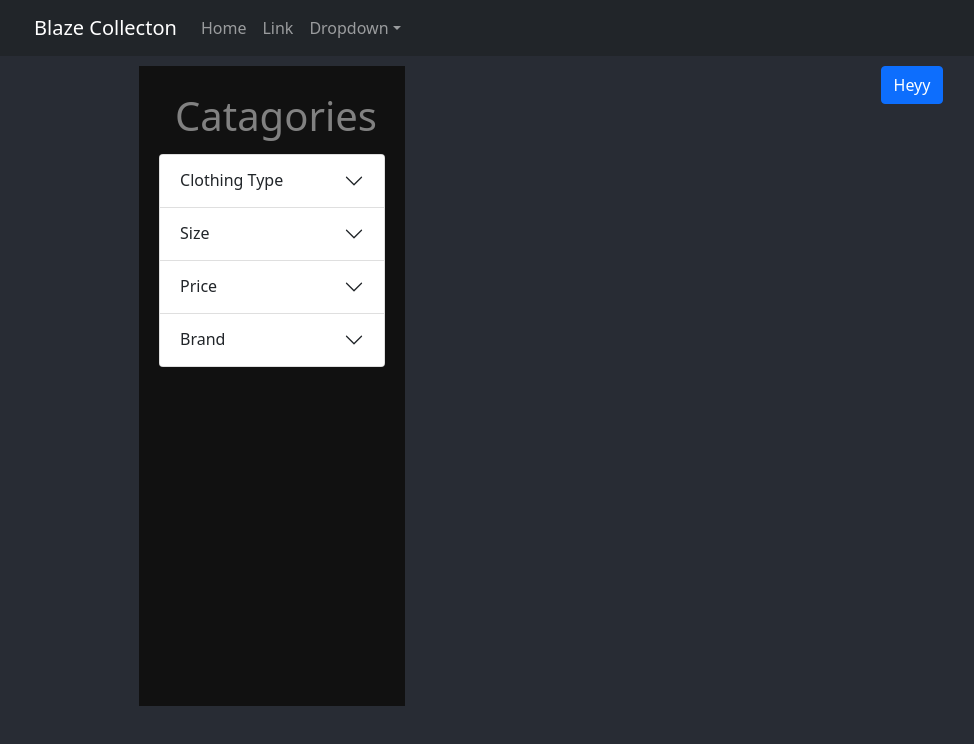
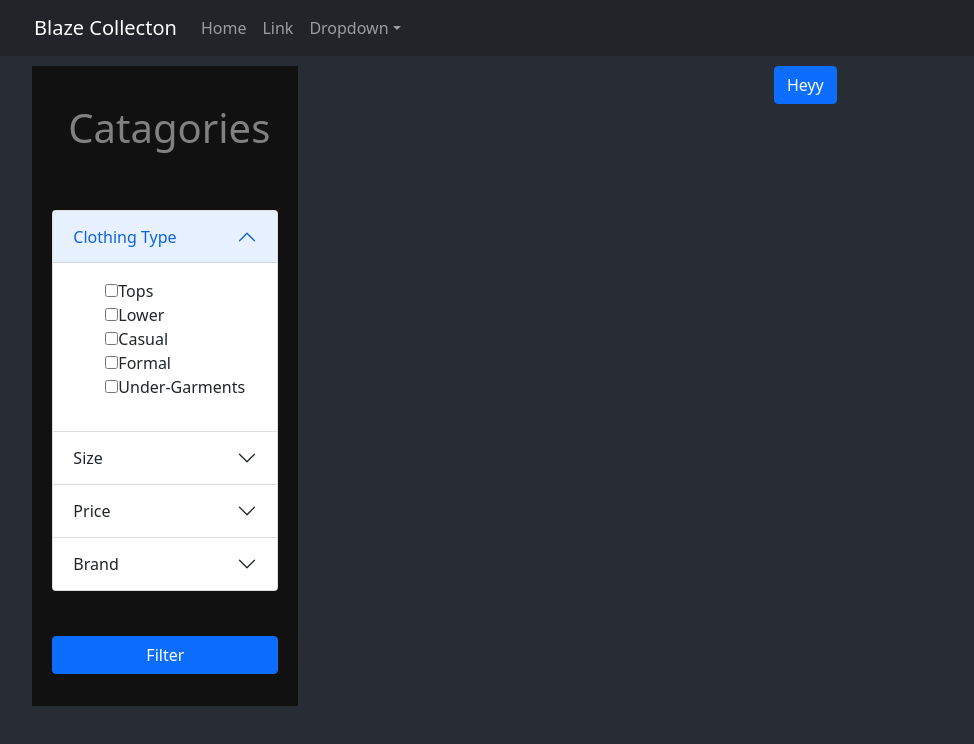
Before and after one commit to Abhay189/CPSC471_blazeProject, a React (Create React App) app: page / in a window 1280 px wide. Shown: the top 744 px of the page, without its empty margins (48-1022 px from the left). Built offline with nearby package versions, Linux system fonts and the light colour scheme.

Commit message:
Added side pannel and some layout changes

```diff
--- a/src/App.css
+++ b/src/App.css
@@ -1,16 +1,5 @@
 .App {
   text-align: center;
-}
-
-.App-logo {
-  height: 40vmin;
-  pointer-events: none;
-}
-
-@media (prefers-reduced-motion: no-preference) {
-  .App-logo {
-    animation: App-logo-spin infinite 20s linear;
-  }
 }
 
 .mainContainer{
@@ -44,63 +33,3 @@
   font-size: calc(10px + 2vmin);
   color: white;
 }
-
-.App-link {
-  color: #61dafb;
-}
- /* The sidebar menu */
- .sidenav {
-  /* height: 100%; Full-height: remove this if you want "auto" height */
-  height: 80vh;
-  /* position: fixed; Fixed Sidebar (stay in place on scroll) */
-  /* z-index: 1; Stay on top */
-  /* top: 20; Stay at the top */
-  background-color: #111; /* Black */
-  overflow-x: hidden; /*Disable horizontal scroll */
-  padding: 20px;
-}
-
-/* The navigation menu links */
-.sidenav a{
-  padding: 6px 8px 6px 16px;
-  text-decoration: none;
-  font-size: 25px;
-  color: #818181;
-  display: block;
-}
- .sidenav h1{
-  justify-self: flex-end;
-  padding: 6px 8px 6px 16px;
-  text-decoration: none;
-  color: #818181;
-  display: block;
-}
-.motii{
-  background-color: #61dafb;
-}
-/* When you mouse over the navigation links, change their color */
-.sidenav a:hover {
-  color: #f1f1f1;
-}
-
-/* Style page content */
-.main {
-  margin-left: 160px; /* Same as the width of the sidebar */
-  padding: 0px 10px;
-}
-
-/* On smaller screens, where height is less than 450px, change the style of the sidebar (less padding and a smaller font size) */
-@media screen and (max-height: 450px) {
-  .sidenav {padding-top: 15px;}
-  .sidenav a {font-size: 18px;}
-}
-
-
-@keyframes App-logo-spin {
-  from {
-    transform: rotate(0deg);
-  }
-  to {
-    transform: rotate(360deg);
-  }
-}
--- a/src/App.js
+++ b/src/App.js
@@ -3,8 +3,8 @@ import './NavigBar'
 import Button from 'react-bootstrap/Button';
 import 'bootstrap/dist/css/bootstrap.min.css';
 import Navigbar from './NavigBar';
-import { Accordion, Col, Container, Row } from 'react-bootstrap';
-import Dropdown from 'react-bootstrap/Dropdown';
+import { Col, Container, Row } from 'react-bootstrap';
+import Sidepanel from './Sidepanel';
 
 function App() {
   return (
@@ -12,50 +12,14 @@ function App() {
       <Navigbar/>
       <Container fluid className="mainContainer">
         <Row>
-          <Col className="leftCol">
-          <div class="sidenav .d-none">
-            <h1>Catagories</h1>
-            <Accordion>
-              <Accordion.Item eventKey="0">
-                <Accordion.Header>Clothing Type</Accordion.Header>
-                <Accordion.Body>
-
-                </Accordion.Body>
-              </Accordion.Item>
-              <Accordion.Item eventKey="1">
-                <Accordion.Header>Size</Accordion.Header>
-                <Accordion.Body>
-
-                </Accordion.Body>
-              </Accordion.Item>
-              <Accordion.Item eventKey="2">
-                <Accordion.Header>Price</Accordion.Header>
-                <Accordion.Body>
-
-                </Accordion.Body>
-              </Accordion.Item>
-              <Accordion.Item eventKey="3">
-                <Accordion.Header>Brand</Accordion.Header>
-                <Accordion.Body>
-
-                </Accordion.Body>
-              </Accordion.Item>
-            </Accordion>
-          </div>
-
-            {/* <Button >Heyy</Button> */}
+          <Col className="leftCol" lg = {4} sm= {12}>
+            <Sidepanel/>
           </Col>
           <Col className="rightCol">
             <Button >Heyy</Button>
           </Col>
         </Row>
       </Container>
-
-
-
-      <body>
-
-      </body>
     </div>
   );
 }
--- a/src/NavigBar.js
+++ b/src/NavigBar.js
@@ -6,11 +6,11 @@ function Navigbar(){
             <Container>
             <Navbar.Brand href="">Blaze Collecton</Navbar.Brand>
             <Navbar.Toggle aria-controls="basic-navbar-nav" />
-            <Navbar.Collapse id="basic-navbar-nav">
+            <Navbar.Collapse id="basic-navbar-nav ">
                 <Nav className="me-auto">
                 <Nav.Link href="#home">Home</Nav.Link>
                 <Nav.Link href="#link">Link</Nav.Link>
-                <NavDropdown title="Dropdown" id="basic-nav-dropdown">
+                <NavDropdown title="Dropdown" id="basic-nav-dropdown" className="buttonCollection">
                     <NavDropdown.Item href="#action/3.1">Action</NavDropdown.Item>
                     <NavDropdown.Item href="#action/3.2">Another action</NavDropdown.Item>
                     <NavDropdown.Item href="#action/3.3">Something</NavDropdown.Item>
--- /dev/null
+++ b/src/Sidepanel.css
@@ -0,0 +1,51 @@
+.sidenav {
+    display: flex;
+    flex-direction: column;
+    justify-content: space-around;
+    align-items: stretch;
+    gap: 20px;
+    height: 80vh;
+    /* position: fixed;  */
+    /* z-index: 1; Stay on top */
+    /* top: 20; Stay at the top */
+    background-color: #111; /* Black */
+    overflow-x: hidden; /*Disable horizontal scroll */
+    padding: 20px;
+  }
+
+  /* The navigation menu links */
+  /* .sidenav a{
+    padding: 6px 8px 6px 16px;
+    text-decoration: none;
+    font-size: 25px;
+    color: #818181;
+    display: block;
+  }*/
+   .sidenav h1{
+    justify-self: flex-end;
+    padding: 6px 8px 6px 16px;
+    text-decoration: none;
+    color: #818181;
+    display: block;
+  }
+
+  ul{
+    text-align: left;
+    list-style: none;
+  }
+  /* When you mouse over the navigation links, change their color */
+  /* .sidenav a:hover {
+    color: #f1f1f1;
+  }  */
+
+  /* Style page content */
+  .main {
+    margin-left: 160px; /* Same as the width of the sidebar */
+    padding: 0px 10px;
+  }
+
+  /* On smaller screens, where height is less than 450px, change the style of the sidebar (less padding and a smaller font size) */
+  @media screen and (max-height: 450px) {
+    .sidenav {padding-top: 15px;}
+    .sidenav a {font-size: 18px;}
+  }
--- /dev/null
+++ b/src/Sidepanel.jsx
@@ -0,0 +1,45 @@
+import { Accordion, Button } from "react-bootstrap";
+import './Sidepanel.css'
+
+function Sidepanel(){
+    return(
+        <div class="sidenav">
+        <h1>Catagories</h1>
+        <Accordion defaultActiveKey="0">
+        <Accordion.Item eventKey="0">
+            <Accordion.Header>Clothing Type</Accordion.Header>
+            <Accordion.Body>
+            <ul>
+            <li><input type="checkbox" id="top" name="topp" /><lable for= "top">Tops</lable></li>
+            <li><input type="checkbox" id="Lower" name="Lower"/><lable for= "top">Lower</lable></li>
+            <li><input type="checkbox" id="Casual" name="Casual"/><lable for= "top">Casual</lable></li>
+            <li><input type="checkbox" id="Formal" name="Formal"/><lable for= "top">Formal</lable></li>
+            <li><input type="checkbox" id="Under-Garments" name="Under-Garments"/><lable for= "top">Under-Garments</lable></li>
+            </ul>
+            </Accordion.Body>
+        </Accordion.Item>
+        <Accordion.Item eventKey="1">
+            <Accordion.Header>Size</Accordion.Header>
+            <Accordion.Body>
+
+            </Accordion.Body>
+        </Accordion.Item>
+        <Accordion.Item eventKey="2">
+            <Accordion.Header>Price</Accordion.Header>
+            <Accordion.Body>
+
+            </Accordion.Body>
+        </Accordion.Item>
+        <Accordion.Item eventKey="3">
+            <Accordion.Header>Brand</Accordion.Header>
+            <Accordion.Body>
+
+            </Accordion.Body>
+        </Accordion.Item>
+        </Accordion>
+        <Button >Filter</Button>
+    </div>
+    )
+}
+
+export default Sidepanel;
```
Also changed, not shown: src/logo.svg (deleted).
